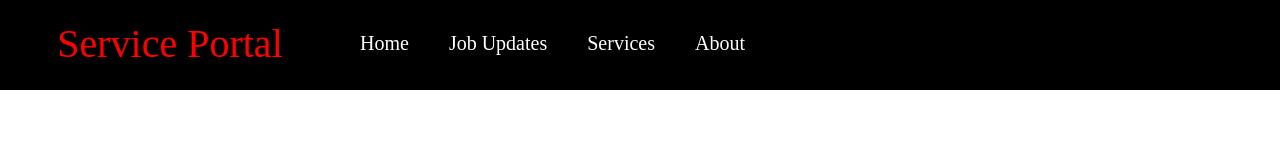
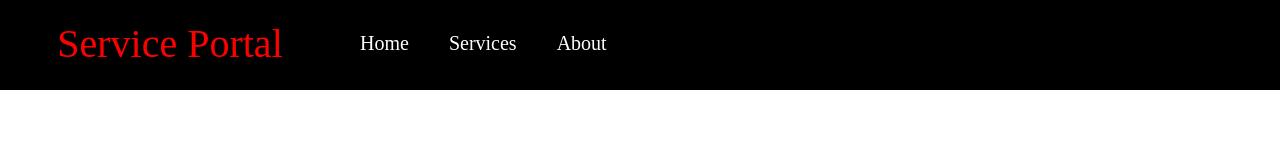
Before and after one commit to tejaskulkarni28/startup, a plain HTML site: page Client/index.html in a window 1280 px wide. Drawn offline with Linux system fonts and the light colour scheme.

Commit message:
my first commit

```diff
--- a/Client/index.html
+++ b/Client/index.html
@@ -15,7 +15,6 @@
                     <ul>
                         <li class="brand">Service Portal</li>
                             <li class="services">Home</li>
-                            <li class="services">Job Updates</li>
                             <li class="services">Services</li>
                             <li class="services">About</li>
                     </ul>
```
